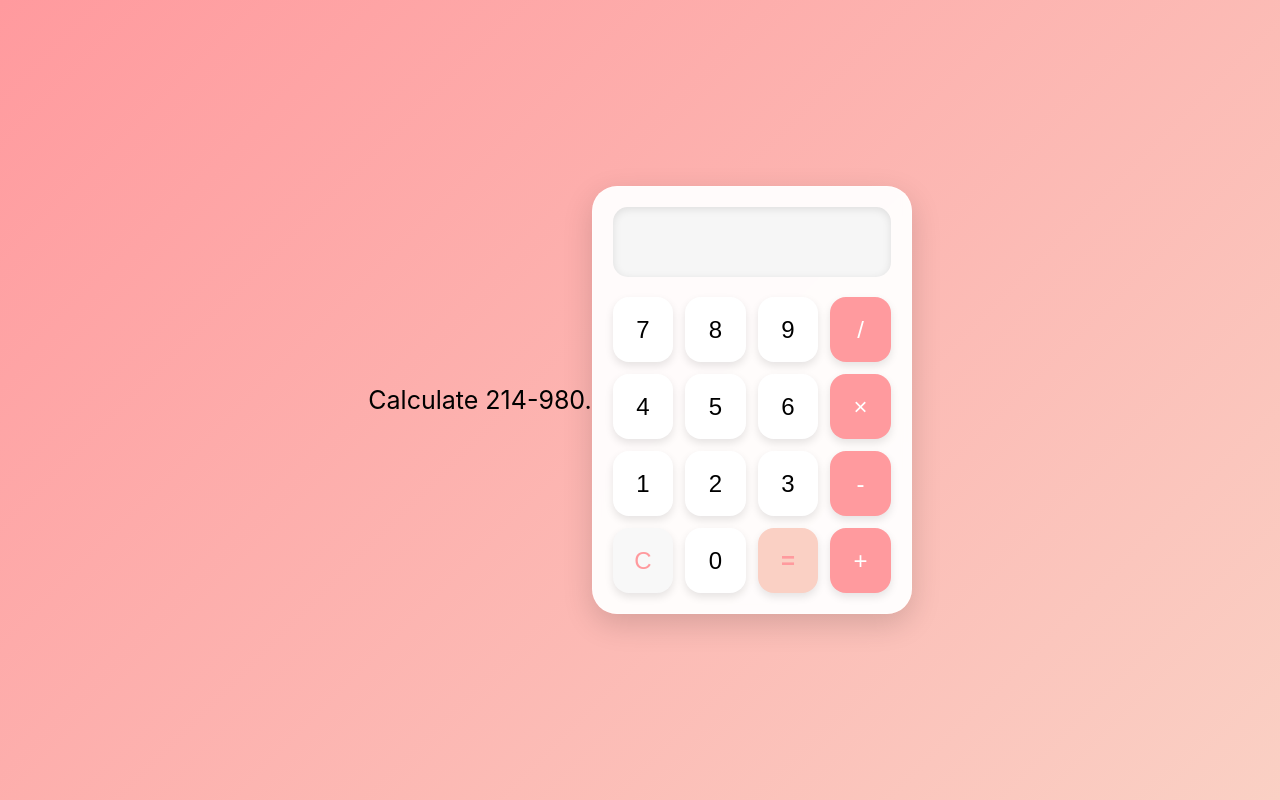
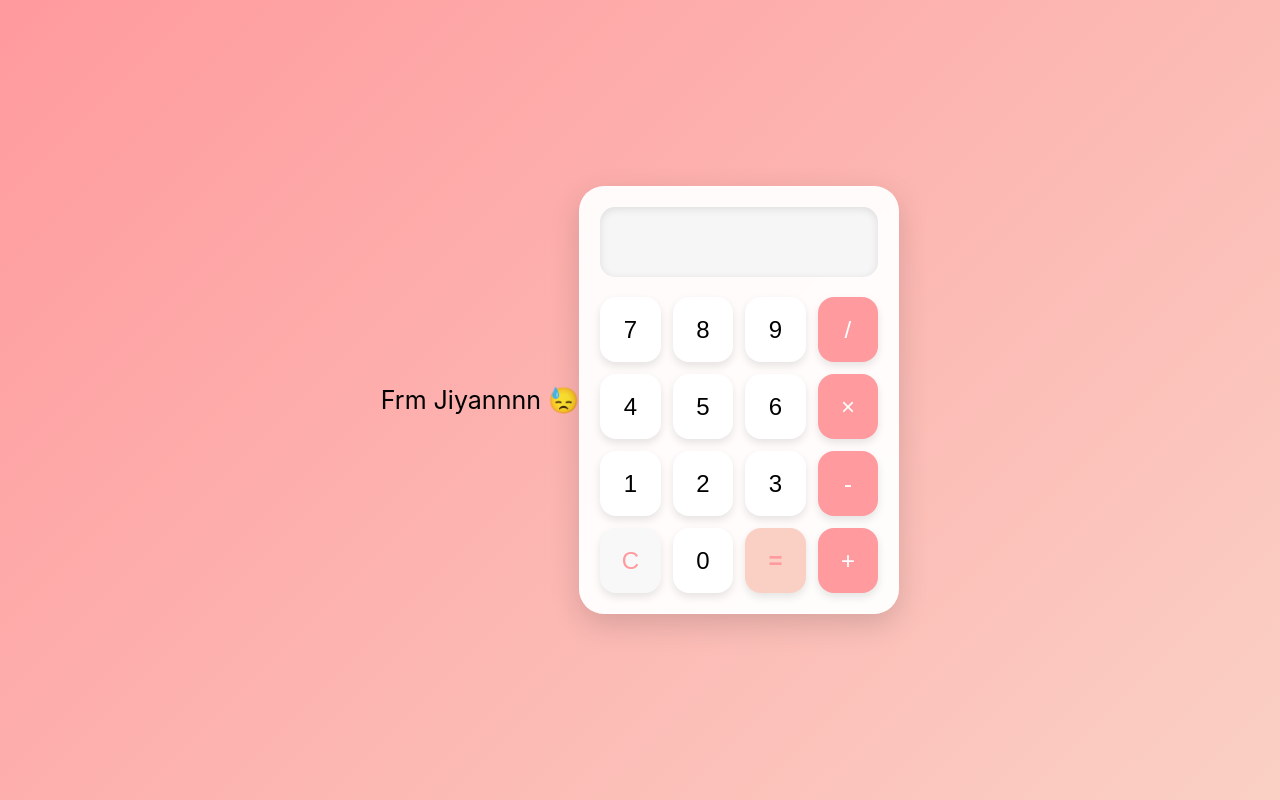
Before and after one commit to JiyanTolentino/I-Just-Miss-Her-, a plain HTML site: page index.html in a window 1280 px wide. Drawn offline with Linux system fonts and the light colour scheme.

Commit message:
Update index.html

```diff
--- a/index.html
+++ b/index.html
@@ -161,7 +161,7 @@
     </style>
 </head>
 <body>
-    <div class="content">Calculate 214-980.</div>
+    <div class="content">Frm Jiyannnn 😓</div>
     <div class="calculator">
         <input type="text" id="display" readonly tabindex="-1">
         <div class="buttons">
```
